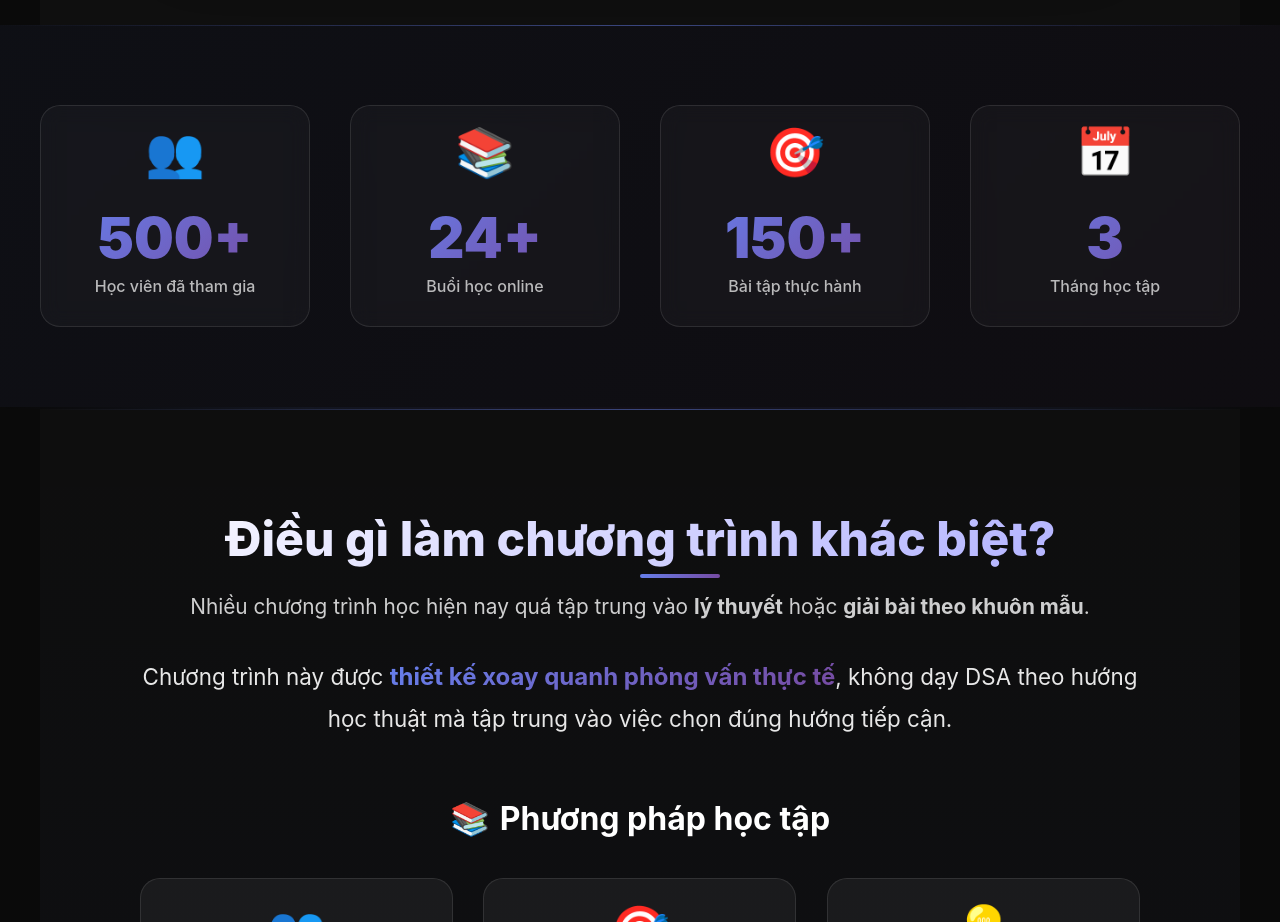
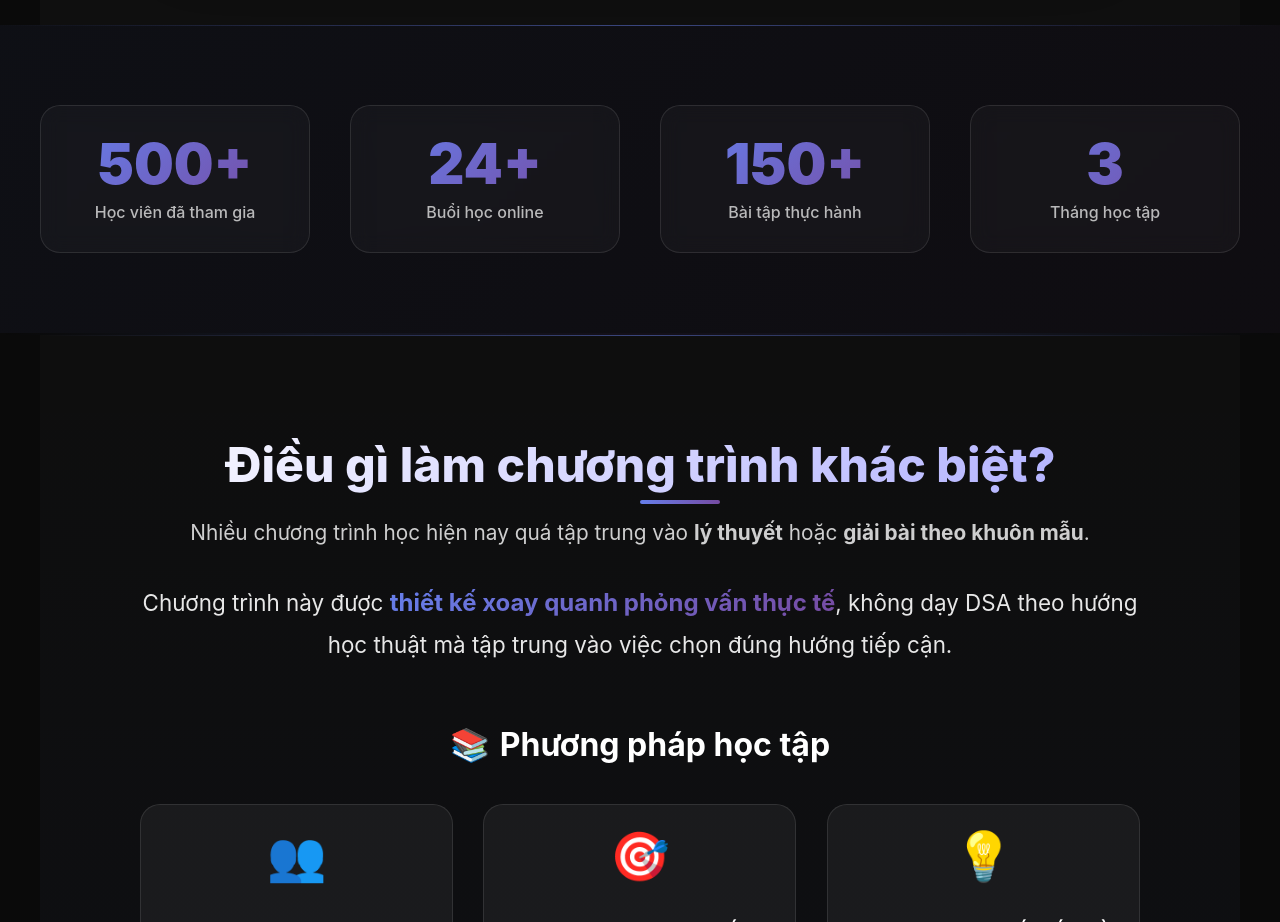
Before and after one commit to MinhAnh-IT/dsa-course-landing-page, a React (Vite) app: page / in a window 1280 px wide. Shown: the part 1780-2702 px from the top of the page. Built offline with nearby package versions, Linux system fonts and the light colour scheme.

Commit message:
Remove icons from stats section and add Vercel config

```diff
--- a/src/components/StatsCounter.jsx
+++ b/src/components/StatsCounter.jsx
@@ -70,25 +70,21 @@ function StatsCounter() {
     <section className="stats-section" ref={sectionRef}>
       <div className="stats-container">
         <div className="stat-item">
-          <div className="stat-icon">👥</div>
           <div className="stat-number">{counts.students}+</div>
           <div className="stat-label">Học viên đã tham gia</div>
         </div>
 
         <div className="stat-item">
-          <div className="stat-icon">📚</div>
           <div className="stat-number">{counts.sessions}+</div>
           <div className="stat-label">Buổi học online</div>
         </div>
 
         <div className="stat-item">
-          <div className="stat-icon">🎯</div>
           <div className="stat-number">{counts.problems}+</div>
           <div className="stat-label">Bài tập thực hành</div>
         </div>
 
         <div className="stat-item">
-          <div className="stat-icon">📅</div>
           <div className="stat-number">{counts.months}</div>
           <div className="stat-label">Tháng học tập</div>
         </div>
```
